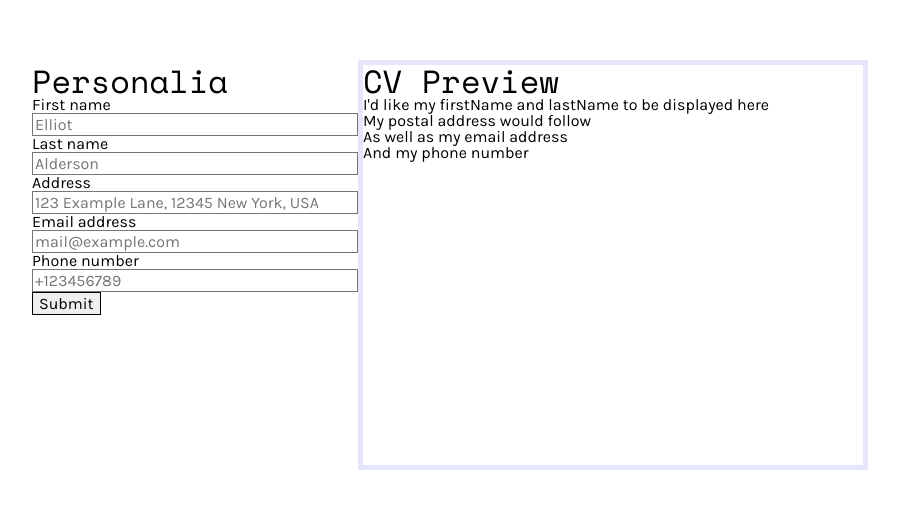
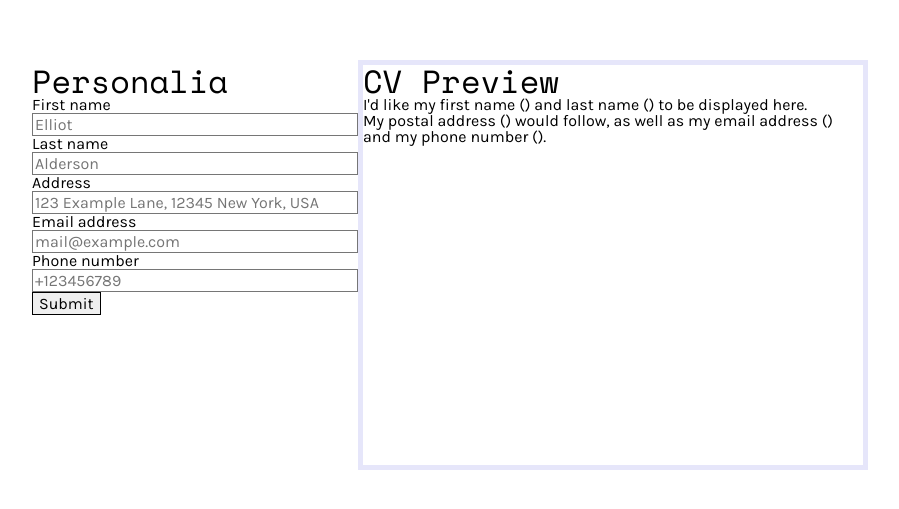
Before and after one commit to tramio/TOP-cv-application, a React (Create React App) app: page / in a window 1280 px wide. Shown: the part 135-644 px from the top of the page, without its empty margins (190-1089 px from the left). Built offline with nearby package versions, Linux system fonts and the light colour scheme.

Commit message:
pass props into Preview, so it now reflects the data from Form

```diff
--- a/src/components/Main.js
+++ b/src/components/Main.js
@@ -21,7 +21,7 @@ class Main extends Component {
     return (
       <main>
         <Form onSubmit={this.handleFormSubmission} />
-        <Preview />
+        <Preview data={this.state.data}/>
       </main>
     );
   }
--- a/src/components/Preview.js
+++ b/src/components/Preview.js
@@ -1,17 +1,22 @@
 import React, { Component } from "react";
 
 class Preview extends Component {
+  render() {
+    const {
+      data: {
+        firstName,
+        lastName,
+        postalAddress,
+        phone,
+        email,
+      }
+    } = this.props;
 
-  render() {
     return (
       <div id="preview">
         <h1>CV Preview</h1>
-        <p>I'd like my firstName and lastName to be displayed here</p>
-        <p>My postal address would follow</p>
-        <p>As well as my email address</p>
-        <p>And my phone number</p>
-
-
+        <p>I'd like my first name ({firstName}) and last name ({lastName}) to be displayed here.</p>
+        <p>My postal address ({postalAddress}) would follow, as well as my email address ({email}) and my phone number ({phone}).</p>
       </div>
     )
   }
```
